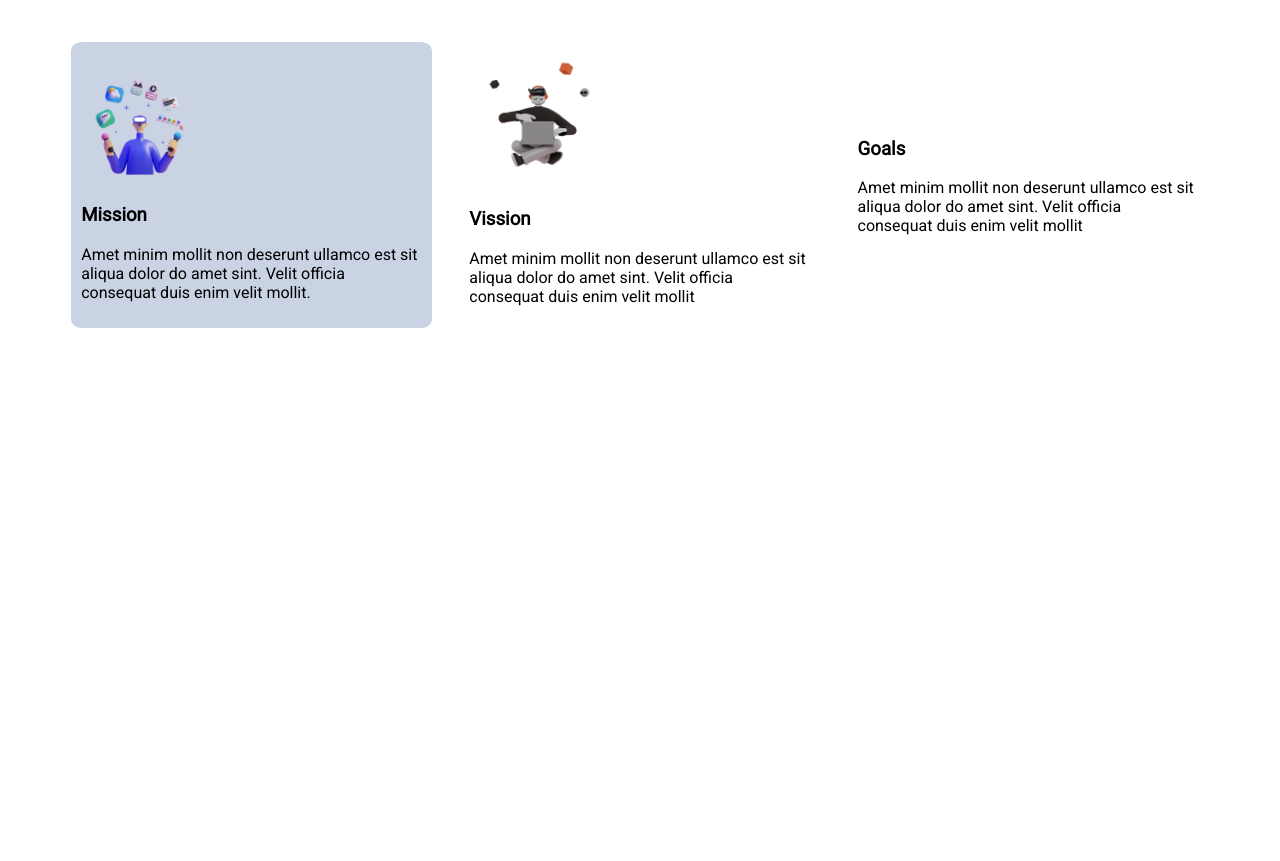
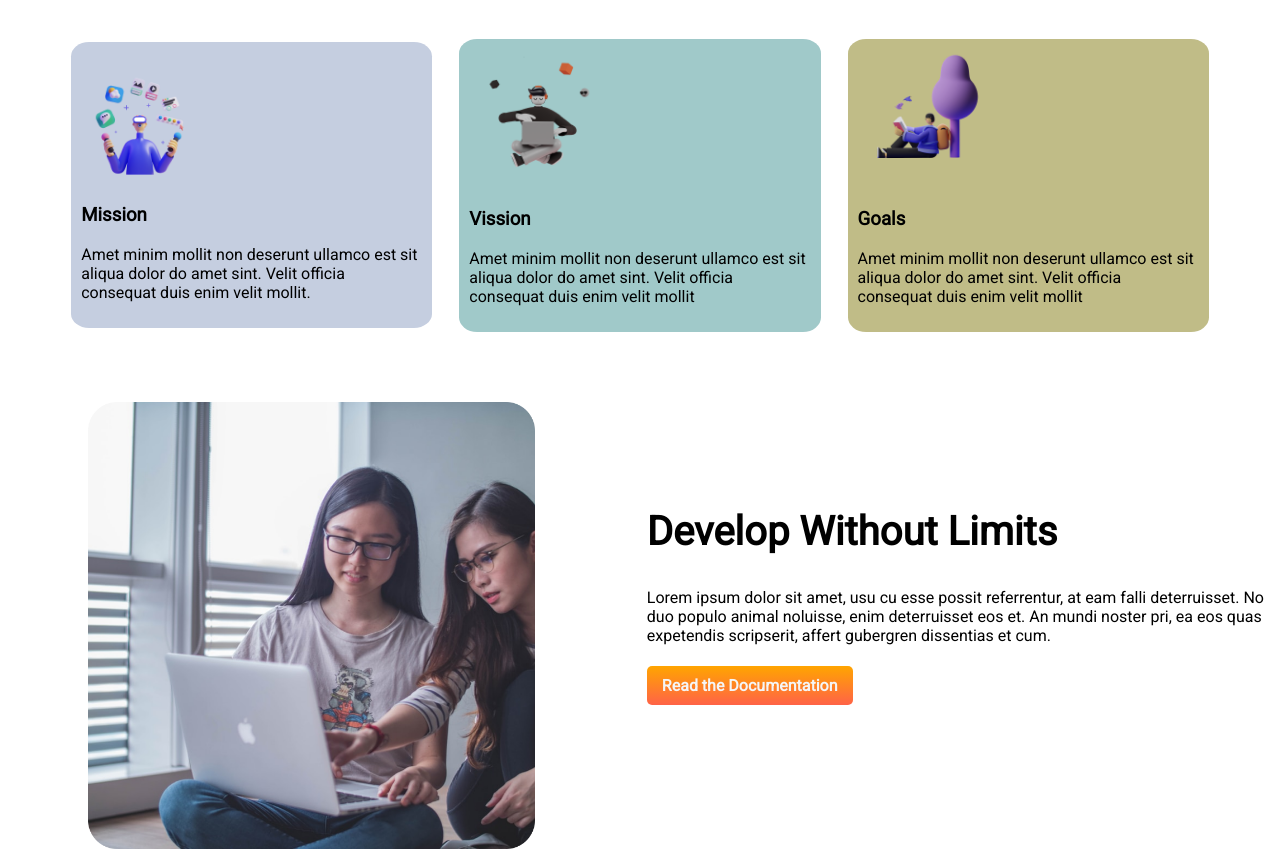
Before and after one commit to shamsuladd07/basic-html-css-template-assignment, a plain HTML site: page index.html in a window 1280 px wide. Shown: the part 622-1483 px from the top of the page. Before the commit the page ends 962 px from the top, so only its background shows below. Drawn offline with Linux system fonts and the light colour scheme.

Commit message:
development section added

```diff
--- a/index.html
+++ b/index.html
@@ -22,14 +22,14 @@
             referrentur, at eam falli deterruisset. No duo populo
             animal noluisse, enim</p>
         <a class="link-here" href="">Explore Now</a>
-        <p class="scroller">Scroll down to explore more about me</p>
+        <p>Scroll down to explore more about me</p>
     </div>
     <div class="half-width">
         <img src="images/person-1.png" alt="">
     </div>
 </section>
 <section class="mission-area">
-    <h1 id="object">My Mission in <span>2022</span></h1>
+    <h1 id="aim">My Mission in <span>2022</span></h1>
     <div class="card container">
         <div id="mission" class="target">
             <img src="images/illustrator-1.png" alt="">
@@ -39,7 +39,7 @@
                 sint. Velit officia consequat duis enim
                 velit mollit.</p>
         </div>
-        <div class="target">
+        <div id="vision" class="target">
             <img src="images/illustrator-2.png" alt="">
             <h3>Vission</h3>
             <p>Amet minim mollit non deserunt
@@ -47,7 +47,8 @@
                 sint. Velit officia consequat duis enim
                 velit mollit</p>
         </div>
-        <div class="target">
+        <div id="goals" class="target">
+            <img src="images/illustrator-3.png" alt="">
             <h3>Goals</h3>
             <p>Amet minim mollit non deserunt
                 ullamco est sit aliqua dolor do amet
@@ -56,6 +57,19 @@
         </div>
     </div>
 </section>
+<section class="development">
+    <div>
+        <img class="plugin" src="images/coding.png" alt="">
+    </div>
+    <div>
+        <h2>Develop Without Limits</h2>
+        <p>Lorem ipsum dolor sit amet, usu cu esse possit referrentur, at eam falli
+            deterruisset. No duo populo animal noluisse, enim deterruisset eos et. An
+            mundi noster pri, ea eos quas expetendis scripserit, affert gubergren
+            dissentias et cum.</p>
+        <a class="link-here" href="">Read the Documentation</a>
+    </div>
+</section>
 
 <body>
 
--- a/style.css
+++ b/style.css
@@ -51,7 +51,7 @@ span{
     margin: 5px 0 15px;
     display: inline-block;
 }
-#object{
+#aim{
     text-align: center;
 }
 .card {
@@ -62,11 +62,30 @@ span{
 .target{
     width: 30%;
     padding: 10px;
-    border-radius: 3%;
+    border-radius: 5%;
 }
 .target img {
     width: 40%;
 }
 #mission{
-    background-color: rgb(202, 211, 228);
+    background-color: rgb(197, 206, 224);
 }
+#vision{
+    background-color: rgb(160, 201, 201);
+}
+#goals{
+    background-color: rgb(192, 188, 135);
+}
+.development{
+    display: flex;
+    align-items: center;
+}
+.plugin{
+    width: 70%;
+    margin-top: 70px;
+    margin-left: 80px;
+}
+.development a{
+    margin-top: 5px;
+    display: inline-block;
+}
```
Also changed, not shown: images/shape-1.png (added).
